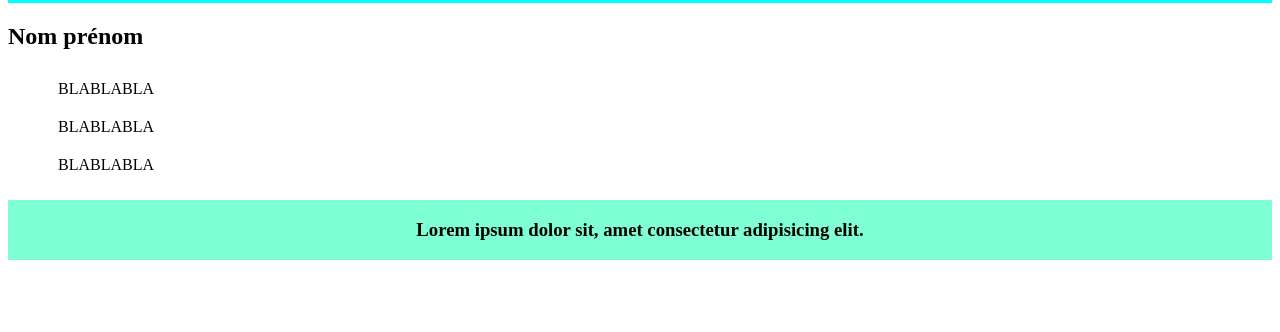
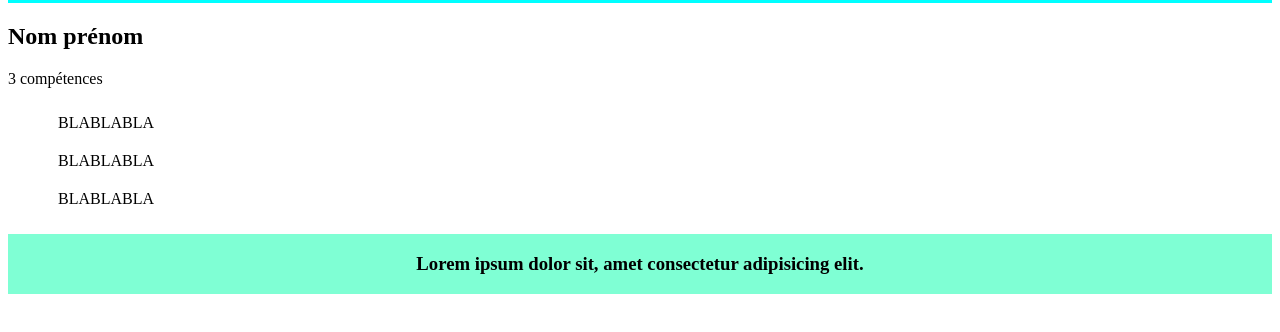
Before and after one commit to mithridatem/ppnum82, a plain HTML site: page model.html in a window 1280 px wide. Shown: the part 174-506 px from the top of the page. Drawn offline with Linux system fonts and the light colour scheme.

Commit message:
(Update) Suppression fichier + nettoyage

```diff
--- a/model.html
+++ b/model.html
@@ -43,7 +43,12 @@
         <div class="model-global">
             <h2>Nom prénom</h2>
 
+            <p></p>
+
             <div class="model-competences">
+                <p class="font-home-size">
+                    3 compétences
+                </p>
                 <ul id="competences-list">
                     <li class="ul-displayed font-home-size">BLABLABLA</li>
                     <li class="ul-displayed font-home-size">BLABLABLA</li>
```
